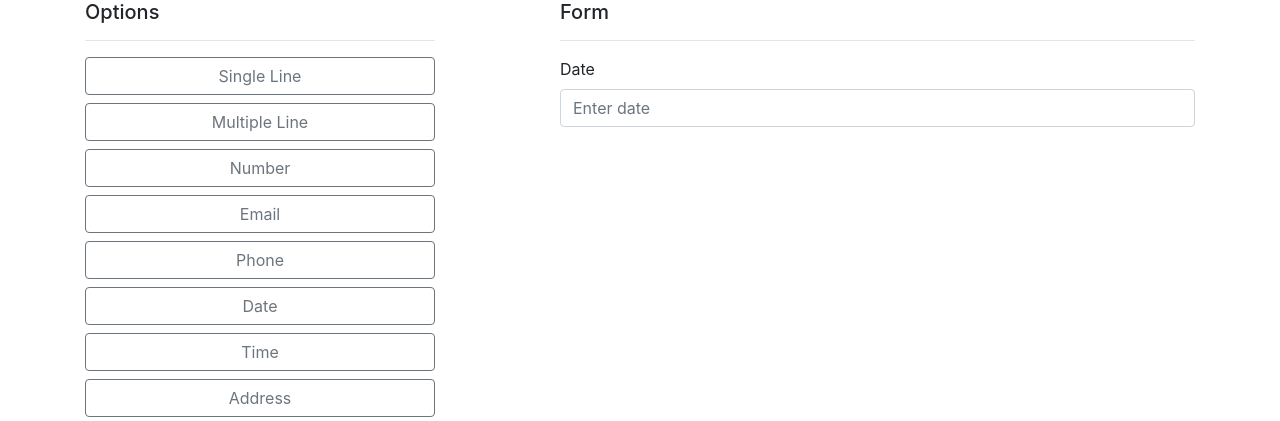
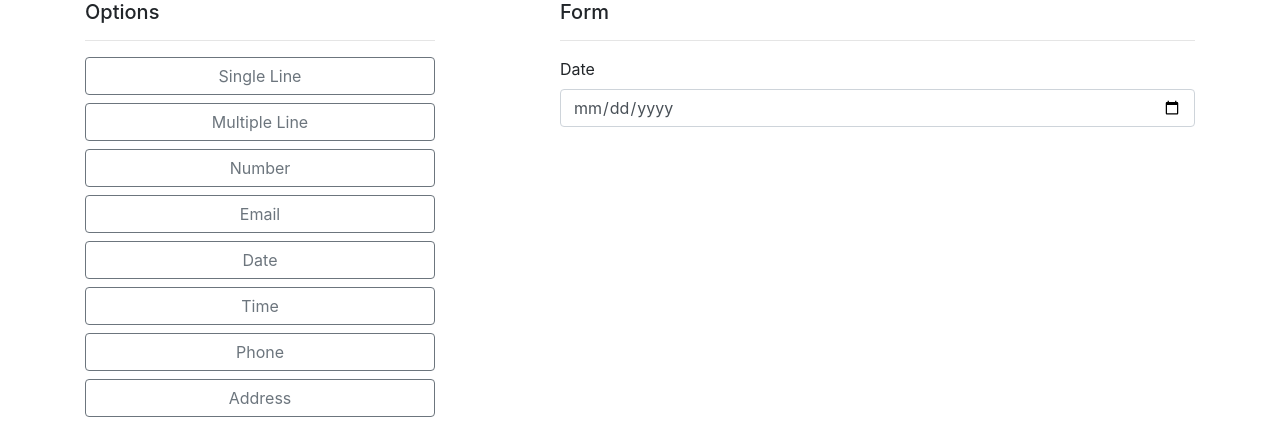
Before and after one commit to codedpills/react-dynamic-form-builder, a React (Create React App) app: page / in a window 1280 px wide. Shown: the top 421 px of the page. Built offline with nearby package versions, Linux system fonts and the light colour scheme.

Commit message:
create and display date input dynamically

```diff
--- a/src/components/CreateForm.jsx
+++ b/src/components/CreateForm.jsx
@@ -38,6 +38,11 @@ class CreateForm extends Component {
       formInputs: [...this.state.formInputs, input],
     });
   };
+  addDateInput = (input) => {
+    this.setState({
+      formInputs: [...this.state.formInputs, input],
+    });
+  };
   render() {
     return (
       <Container>
@@ -50,6 +55,7 @@ class CreateForm extends Component {
               multiLineInput={this.addMultiLineInput}
               numberInput={this.addNumberInput}
               emailInput={this.addEmailInput}
+              dateInput={this.addDateInput}
             />
           </Col>
           <Col xs={1}></Col>
--- a/src/components/DynamicForm.jsx
+++ b/src/components/DynamicForm.jsx
@@ -40,7 +40,7 @@ const DynamicForm = ({ formInputs }) => {
         return (
           <Form.Group controlId={input.name} key={input.name}>
             <Form.Label>{input.label}</Form.Label>
-            <Form.Control type="email" placeholder={input.placeholder} />
+            <Form.Control type="date" placeholder={input.placeholder} />
           </Form.Group>
         );
 
--- a/src/components/InputButtons.jsx
+++ b/src/components/InputButtons.jsx
@@ -43,6 +43,16 @@ const InputButtons = (props) => {
     };
     props.emailInput(input);
   };
+  const createDateInput = () => {
+    const input = {
+      name: `date-${uuidv4()}`,
+      type: "date",
+      label: "Date",
+      placeholder: "Enter date",
+      predefinedValue: "",
+    };
+    props.dateInput(input);
+  };
   return (
     <>
       <Button variant="outline-secondary" block onClick={createSingleLineInput}>
@@ -57,14 +67,14 @@ const InputButtons = (props) => {
       <Button variant="outline-secondary" block onClick={createEmailInput}>
         Email
       </Button>
-      <Button variant="outline-secondary" block>
-        Phone
-      </Button>
-      <Button variant="outline-secondary" block>
+      <Button variant="outline-secondary" block onClick={createDateInput}>
         Date
       </Button>
       <Button variant="outline-secondary" block>
         Time
+      </Button>
+      <Button variant="outline-secondary" block>
+        Phone
       </Button>
       <Button variant="outline-secondary" block>
         Address
```
Lines whose indentation alone changed are shown as unchanged.
